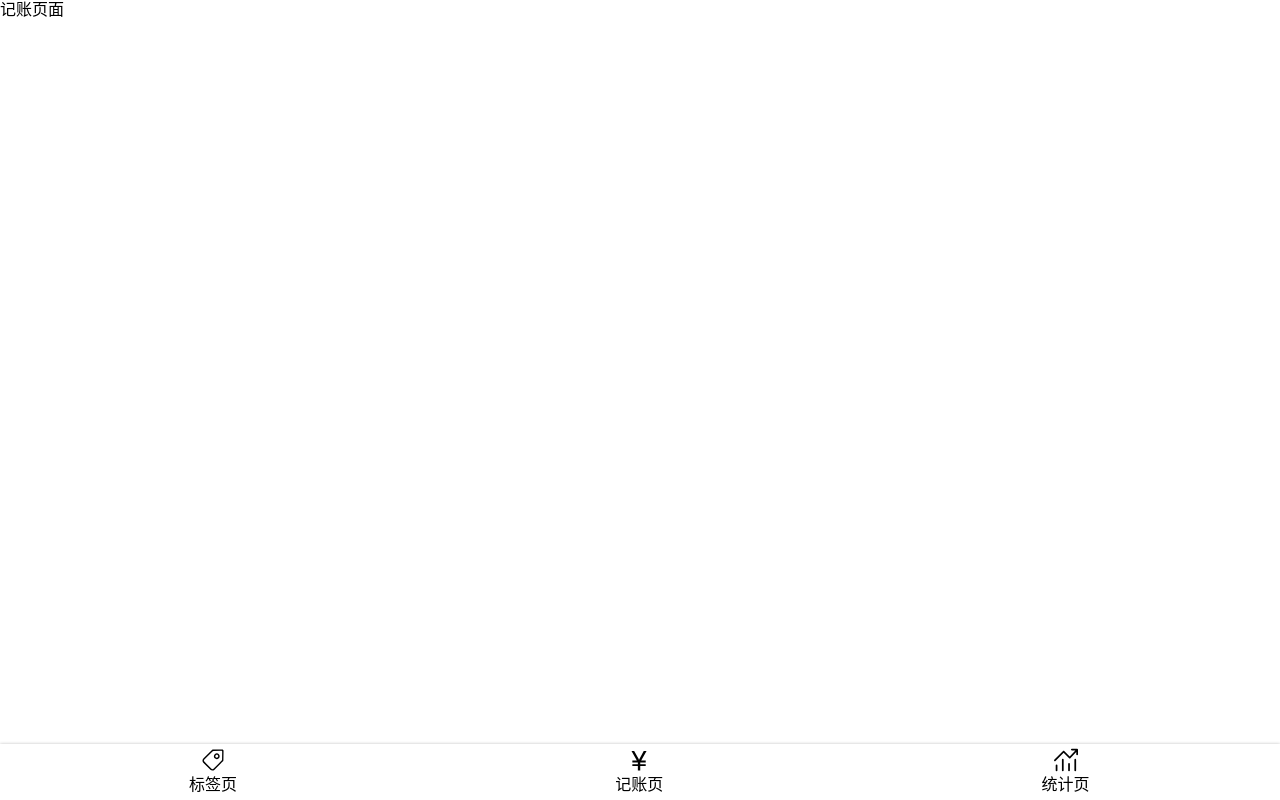
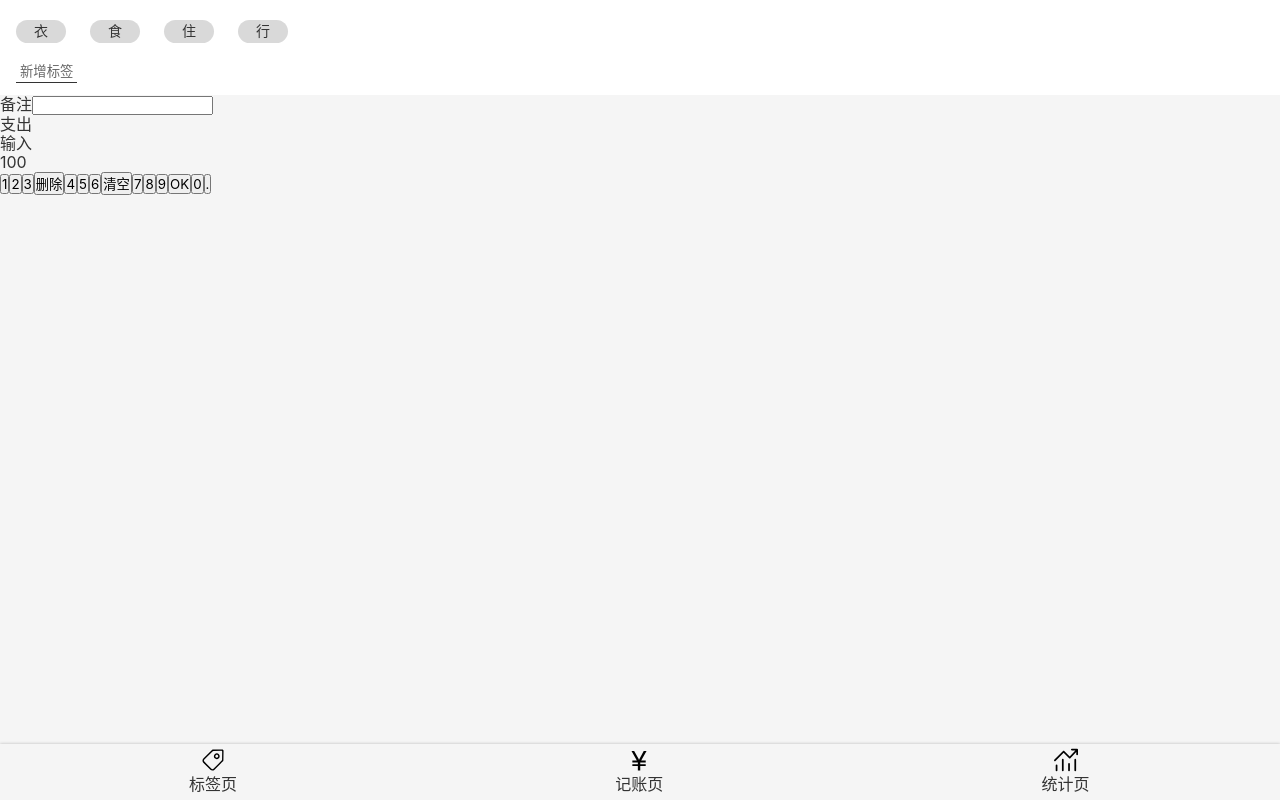
Before and after one commit to MimanchiJiang/skyline-react, a React app: page /#/ in a window 1280 px wide. Built offline with nearby package versions, Linux system fonts and the light colour scheme.

Commit message:
MoneyTags UI

```diff
--- a/config/webpack.config.js
+++ b/config/webpack.config.js
@@ -355,7 +355,13 @@
               test: /\.svg$/,
               use: [
                 { loader: 'svg-sprite-loader', options: {} },
-                { loader: 'svgo-loader', options: {} }
+                {
+                  loader: 'svgo-loader', options: {
+                    // plugins: [
+                    //   { removeAttrs: { attrs: 'fill' } }
+                    // ]
+                  }
+                }
 
               ]
             },
--- a/src/App.tsx
+++ b/src/App.tsx
@@ -9,10 +9,14 @@
 import Money from "views/money";
 import Statistics from "views/statistics";
 import NoMatch from "views/NoMatch";
-
+import styled from "styled-components";
+const AppWrapper = styled.div`
+  color: #333;
+`
 
 function App() {
   return (
+    <AppWrapper>
       <Router>
         <Routes>
           <Route path="/tags" element={<Tags />}>
@@ -33,6 +37,7 @@
 
         </Routes>
       </Router>
+    </AppWrapper>
   );
 }
 
--- a/src/components/Nav.tsx
+++ b/src/components/Nav.tsx
@@ -1,5 +1,5 @@
 import styled from "styled-components"
-import { Link } from "react-router-dom";
+import { Link, NavLink } from "react-router-dom";
 import Icon from './Icon';
 
 
@@ -23,6 +23,13 @@
                 width: 24px;
                 height: 24px;
       }
+      &.active{
+        color:red;
+        background-color: gray;
+        .icon{
+            fill:red
+        }
+      }
 
         }
     }
@@ -34,18 +41,22 @@
         <NavWrapper>
             <ul>
                 <li>
-
-                    <Link to="/tags"><Icon name="label" />标签页</Link>
+                    <NavLink to="/tags" >
+                        <Icon name="label" />
+                        标签页
+                    </NavLink>
                 </li>
                 <li>
-
-
-                    <Link to="/money"><Icon name="money" />记账页</Link>
+                    <NavLink to="/money">
+                        <Icon name="money" />
+                        记账页
+                    </NavLink>
                 </li>
                 <li>
-
-
-                    <Link to="/statistics"><Icon name="statistics" />统计页</Link>
+                    <NavLink to="/statistics">
+                        <Icon name="statistics" />
+                        统计页
+                    </NavLink>
                 </li>
             </ul>
         </NavWrapper>
--- a/src/index.scss
+++ b/src/index.scss
@@ -29,6 +29,11 @@
     font-family: $font-hei;
     font-size: 16px;
     line-height: 1.2;
+    background-color: #f5f5f5f5;
+}
+
+button {
+    font-family: inherit;
 }
 
 .icon {
--- a/src/views/money.tsx
+++ b/src/views/money.tsx
@@ -1,9 +1,83 @@
 import Layout from "components/Layout"
+import styled from 'styled-components';
+
+const TagsSection = styled.section`
+    background: #FFF;
+    padding: 12px 16px;
+    >ol{
+        margin: 0 -12px;
+    >li{
+        background: #d9d9d9;
+        border-radius: 18px;
+        display: inline-block;
+        padding: 3px 18px;
+        font-size: 14px;
+        margin: 8px 12px;
+    }
+    }
+    >button{
+        background:none;
+        border: none;
+        padding: 2px 4px;
+        border-bottom: 1px solid #333;
+        color:#666;
+        margin-top: 8px;
+
+    }
+`
+
+
+const NotesSection = styled.section`
+
+`
+const CategorySection = styled.section``
+const NumberPadSection = styled.section``
+
+
 
 function Money() {
     return (
         <Layout>
-            记账页面
+            <TagsSection className="tags">
+                <ol>
+                    <li>衣</li>
+                    <li>食</li>
+                    <li>住</li>
+                    <li>行</li>
+                </ol>
+                <button>新增标签</button>
+            </TagsSection>
+            <NotesSection>
+                <label>
+                    <span>备注</span>
+                    <input type="text" />
+                </label>
+            </NotesSection>
+            <CategorySection>
+                <ul>
+                    <li>支出</li>
+                    <li>输入</li>
+                </ul>
+            </CategorySection>
+            <NumberPadSection>
+                <div>100</div>
+                <div>
+                    <button>1</button>
+                    <button>2</button>
+                    <button>3</button>
+                    <button>删除</button>
+                    <button>4</button>
+                    <button>5</button>
+                    <button>6</button>
+                    <button>清空</button>
+                    <button>7</button>
+                    <button>8</button>
+                    <button>9</button>
+                    <button>OK</button>
+                    <button>0</button>
+                    <button>.</button>
+                </div>
+            </NumberPadSection>
         </Layout>
     )
 }
```
Also changed, not shown: src/assets/icons/label.svg. Lines whose indentation alone changed are shown as unchanged.
